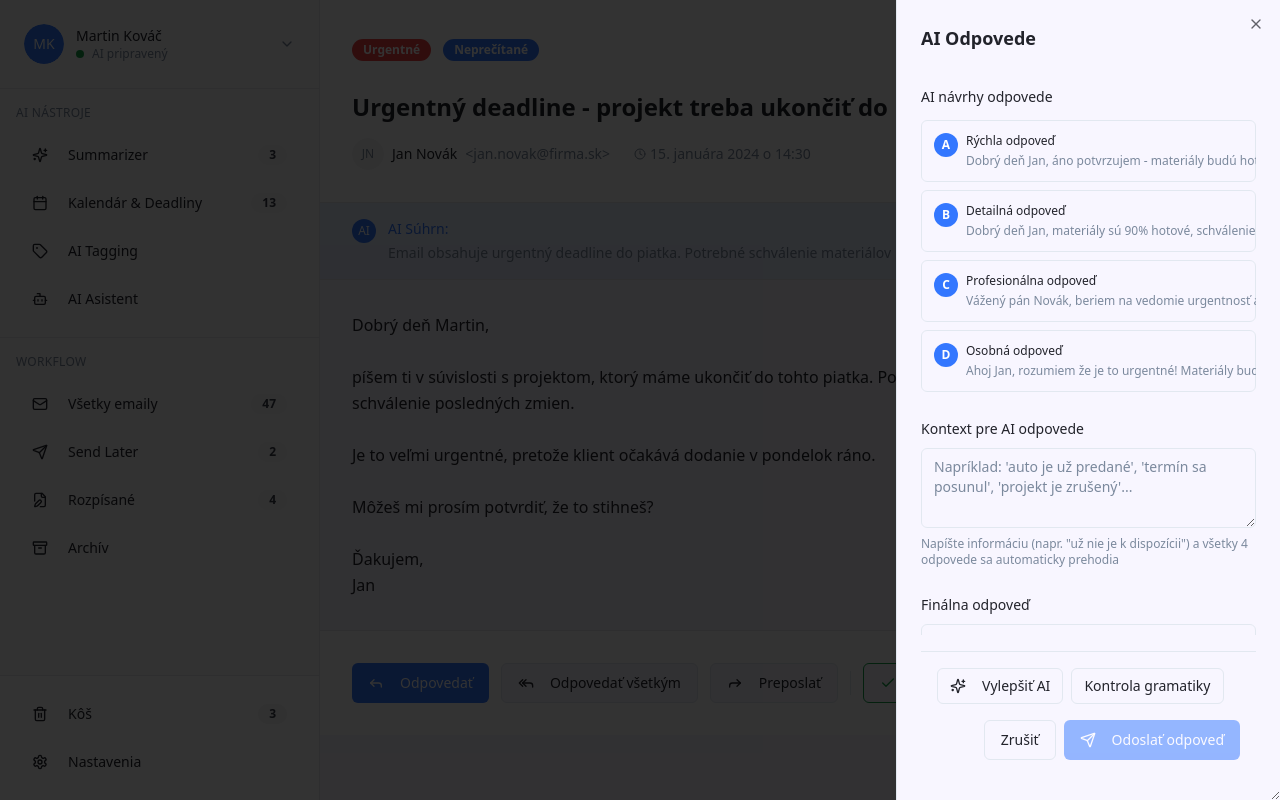
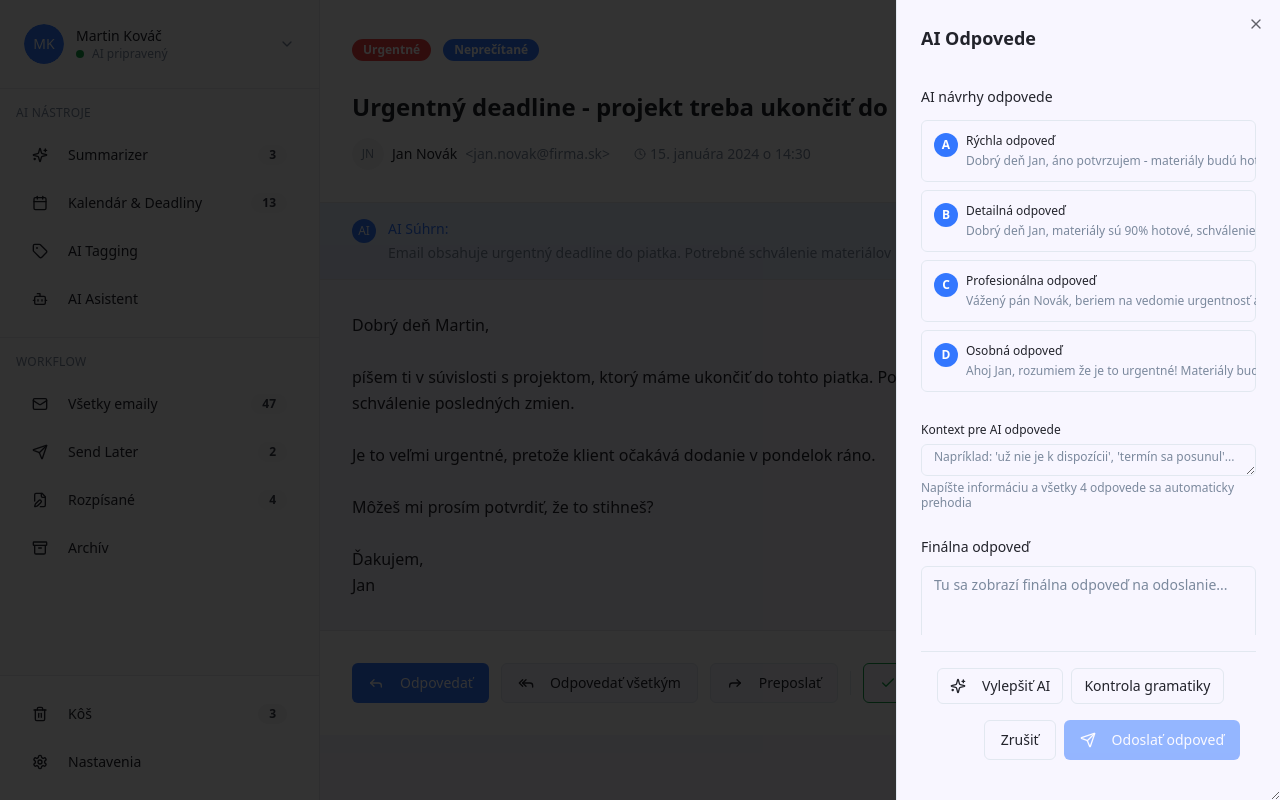
Before and after one commit to bastije24/ai-mail-assistant, a React (Vite) app: page / in a window 1280 px wide. Both pictures are taken after a click on the button "Odpovedať". Built offline with nearby package versions, Linux system fonts and the light colour scheme.

Commit message:
Zmenšiť kontext pre odpovede
Zmenšuje veľkosť vstupného poľa pre kontext odpovedí, aby sa ušetrilo miesto v UI.

```diff
--- a/src/features/email/components/ComposeEmailReply.tsx
+++ b/src/features/email/components/ComposeEmailReply.tsx
@@ -170,18 +170,18 @@ export const ComposeEmailReply = ({ email, open, onOpenChange, selectedConceptId
           </div>
 
           {/* Context Input for AI Generation */}
-          <div className="space-y-2">
-            <Label htmlFor="context-input">Kontext pre AI odpovede</Label>
+          <div className="space-y-1">
+            <Label htmlFor="context-input" className="text-xs">Kontext pre AI odpovede</Label>
             <Textarea
               id="context-input"
               value={contextInput}
               onChange={(e) => setContextInput(e.target.value)}
-              placeholder="Napríklad: 'auto je už predané', 'termín sa posunul', 'projekt je zrušený'..."
-              rows={2}
-              className="text-sm"
+              placeholder="Napríklad: 'už nie je k dispozícii', 'termín sa posunul'..."
+              rows={1}
+              className="text-xs h-8 min-h-8 py-1"
             />
-            <p className="text-xs text-muted-foreground">
-              Napíšte informáciu (napr. "už nie je k dispozícii") a všetky 4 odpovede sa automaticky prehodia
+            <p className="text-xs text-muted-foreground leading-tight">
+              Napíšte informáciu a všetky 4 odpovede sa automaticky prehodia
             </p>
           </div>
 
```
